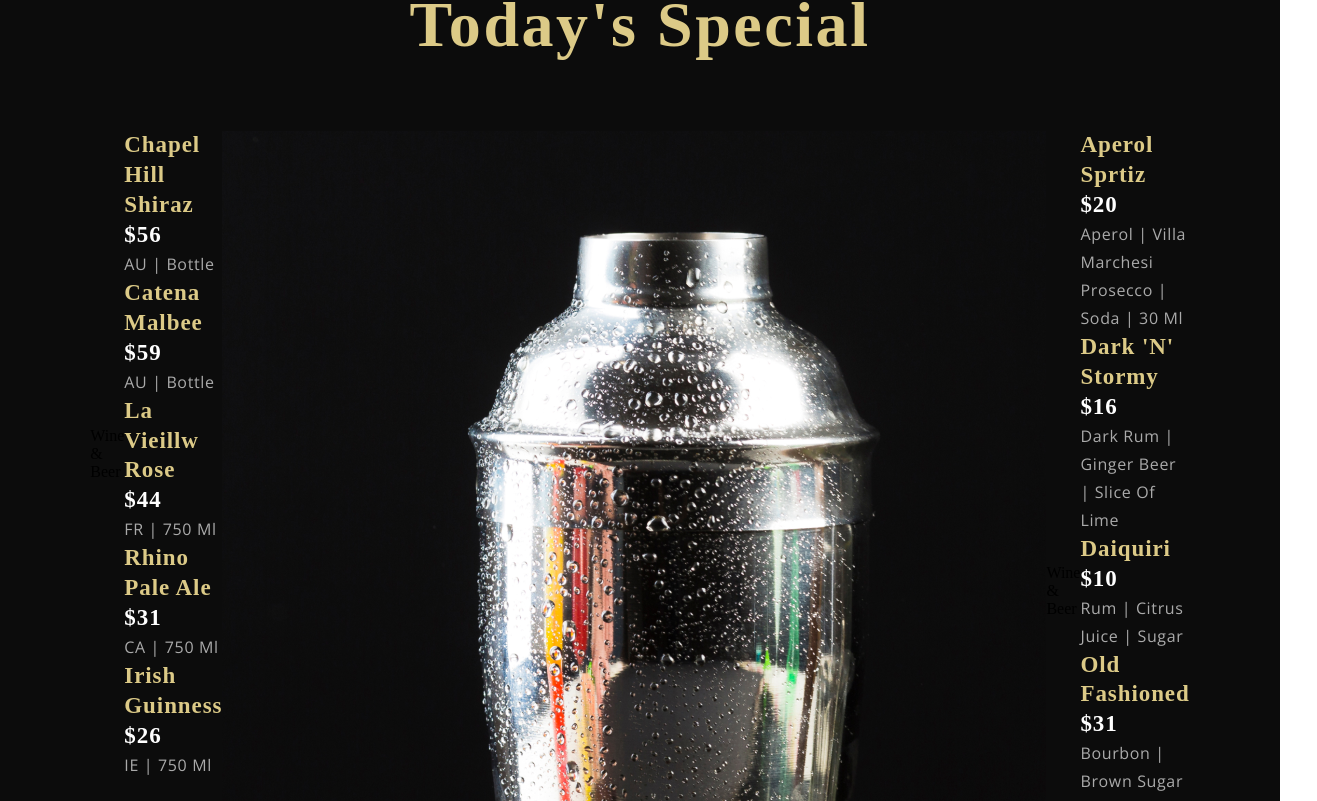
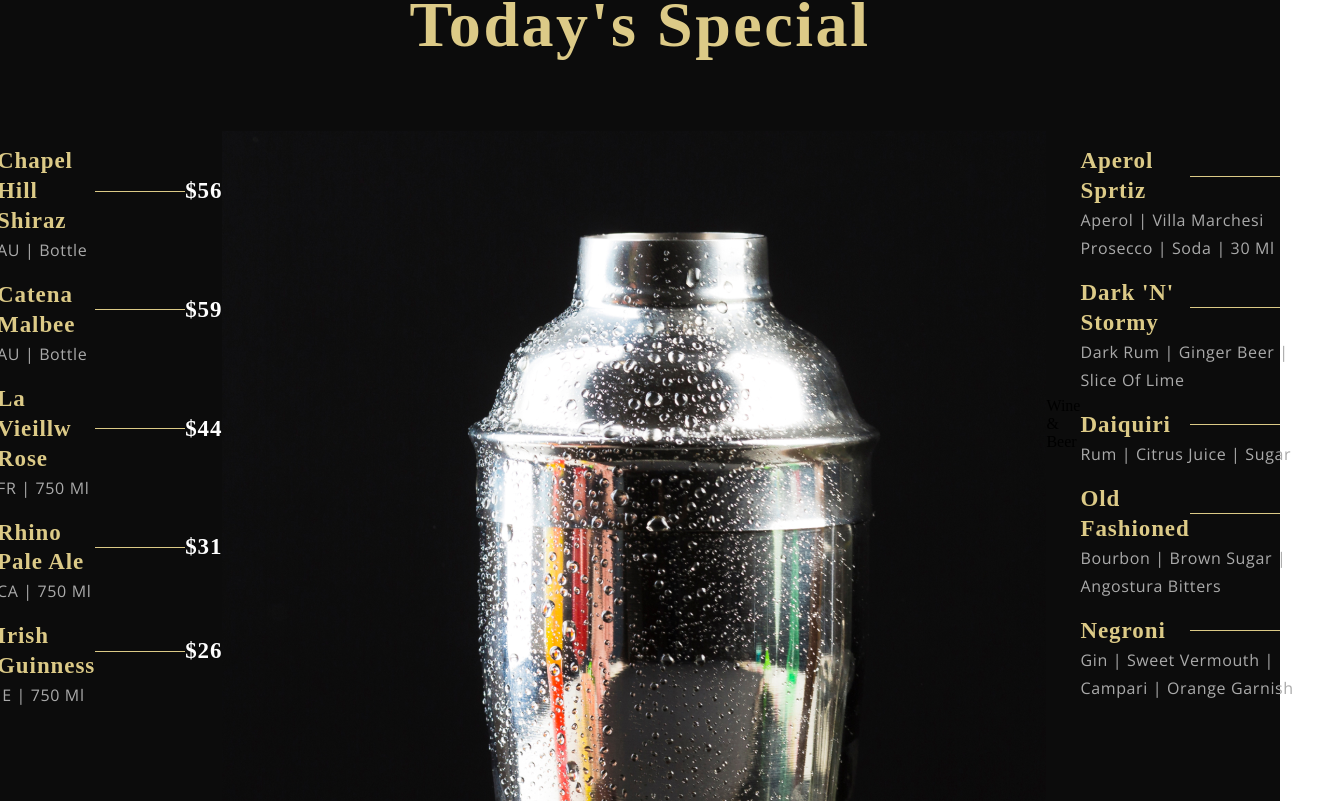
Before and after one commit to Rickwu93/food-stalls, a React (Create React App) app: page / in a window 1280 px wide. Shown: the part 2339-3140 px from the top of the page, 1317 px wide, since content can reach past the window. Built offline with nearby package versions, Linux system fonts and the light colour scheme; a web font is replaced by a local one.

Commit message:
adding in menu item css

```diff
--- a/src/components/Menuitem/MenuItem.css
+++ b/src/components/Menuitem/MenuItem.css
@@ -0,0 +1,35 @@
+.app__menuitem {
+    width: 100%;
+    margin: 1rem 0;
+
+    display: flex;
+    flex-direction: column;
+}
+
+.app__menuitem-head {
+    display: flex;
+    justify-content: space-between;
+    align-items: center;
+}
+
+.app__menuitem-sub {
+    width: 100%;
+    margin-top: 0.2 rem;
+}
+
+.app__menuitem-name {
+    flex: 1;
+}
+
+.app__menuitem-dash {
+    width: 90px;
+    height: 1px;
+    background: var(--color-golden);
+    margin: 0 1 rem;
+}
+
+.app__menuitem-price {
+    display: flex;
+    justify-content: flex-end;
+    align-items: flex-end;
+}
```
